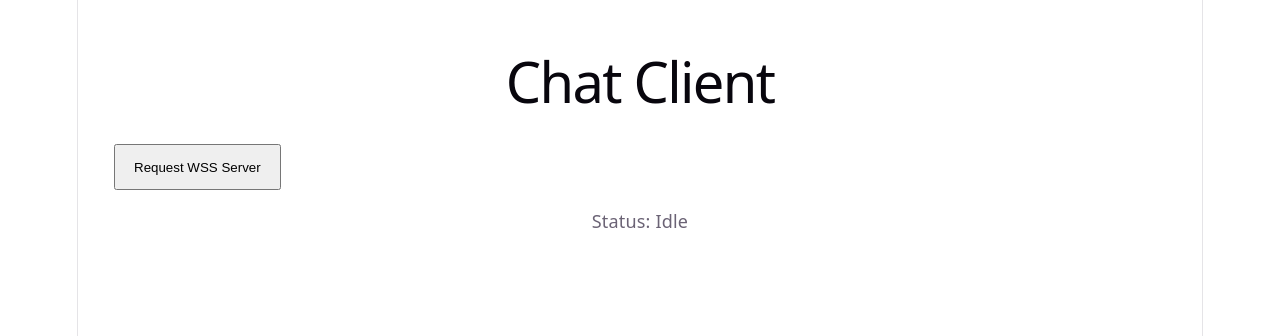
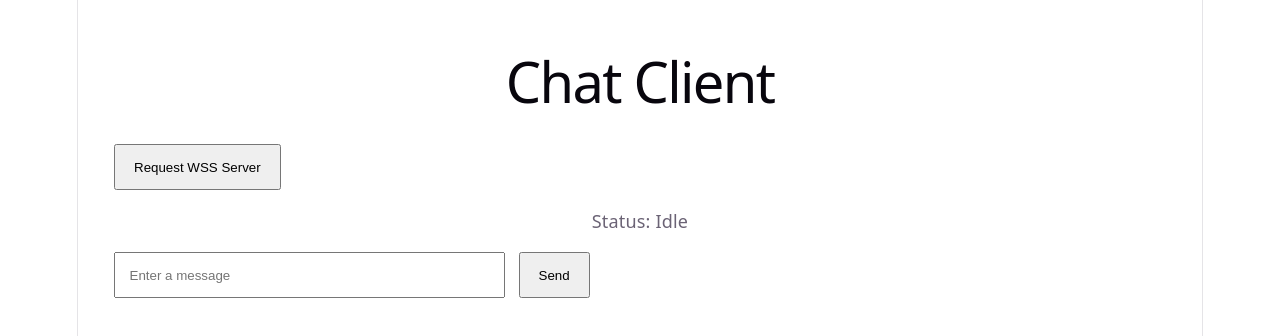
Before and after one commit to ryanennns/chat, a React (Vite) app in the folder chat-client/: page / in a window 1280 px wide. Shown: the top 336 px of the page. Built offline with nearby package versions, Linux system fonts and the light colour scheme.

Commit message:
basic client

```diff
--- a/chat-client/package.json
+++ b/chat-client/package.json
@@ -10,6 +10,7 @@
     "preview": "vite preview"
   },
   "dependencies": {
+    "prettier": "^3.8.1",
     "react": "^19.2.4",
     "react-dom": "^19.2.4"
   },
--- a/chat-client/src/App.css
+++ b/chat-client/src/App.css
@@ -9,6 +9,25 @@
   padding: 0.75rem 1rem;
 }
 
+.chat-box {
+  display: flex;
+  gap: 0.75rem;
+}
+
+.chat-box input {
+  min-width: 20rem;
+  padding: 0.75rem;
+}
+
+.messages {
+  display: grid;
+  gap: 0.5rem;
+}
+
+.messages p {
+  margin: 0;
+}
+
 .error {
   color: #c62828;
 }
--- a/chat-client/src/App.tsx
+++ b/chat-client/src/App.tsx
@@ -10,11 +10,18 @@ interface ProvisionError {
   error: string
 }
 
+interface ChatMessage {
+  id: number
+  text: string
+}
+
 function App() {
   const socketRef = useRef<WebSocket | null>(null)
   const [serverUrl, setServerUrl] = useState('')
   const [status, setStatus] = useState('Idle')
   const [error, setError] = useState('')
+  const [draft, setDraft] = useState('')
+  const [messages, setMessages] = useState<ChatMessage[]>([])
 
   useEffect(() => {
     return () => {
@@ -52,6 +59,13 @@ function App() {
         setStatus('Disconnected')
       })
 
+      socket.addEventListener('message', (event) => {
+        setMessages((current) => [
+          ...current,
+          { id: Date.now() + current.length, text: String(event.data) },
+        ])
+      })
+
       socket.addEventListener('error', () => {
         setStatus('Connection failed')
         setError('WebSocket connection failed')
@@ -63,6 +77,24 @@ function App() {
     }
   }
 
+  const sendMessage = () => {
+    const socket = socketRef.current
+
+    if (!socket || socket.readyState !== WebSocket.OPEN) {
+      setError('No active WebSocket connection')
+      return
+    }
+
+    if (!draft.trim()) {
+      return
+    }
+
+    const payload = JSON.stringify({ message: draft })
+    socket.send(payload)
+    setDraft('')
+    setError('')
+  }
+
   return (
     <main className="app">
       <h1>Chat Client</h1>
@@ -71,6 +103,22 @@ function App() {
       </button>
       <p>Status: {status}</p>
       {serverUrl && <p>Server URL: {serverUrl}</p>}
+      <div className="chat-box">
+        <input
+          type="text"
+          value={draft}
+          onChange={(event) => setDraft(event.target.value)}
+          placeholder="Enter a message"
+        />
+        <button onClick={sendMessage} type="button">
+          Send
+        </button>
+      </div>
+      <div className="messages">
+        {messages.map((message) => (
+          <p key={message.id}>{message.text}</p>
+        ))}
+      </div>
       {error && <p className="error">Error: {error}</p>}
     </main>
   )
```
Also changed, not shown: 1 other file (tests, documents, lock files or other folders).
